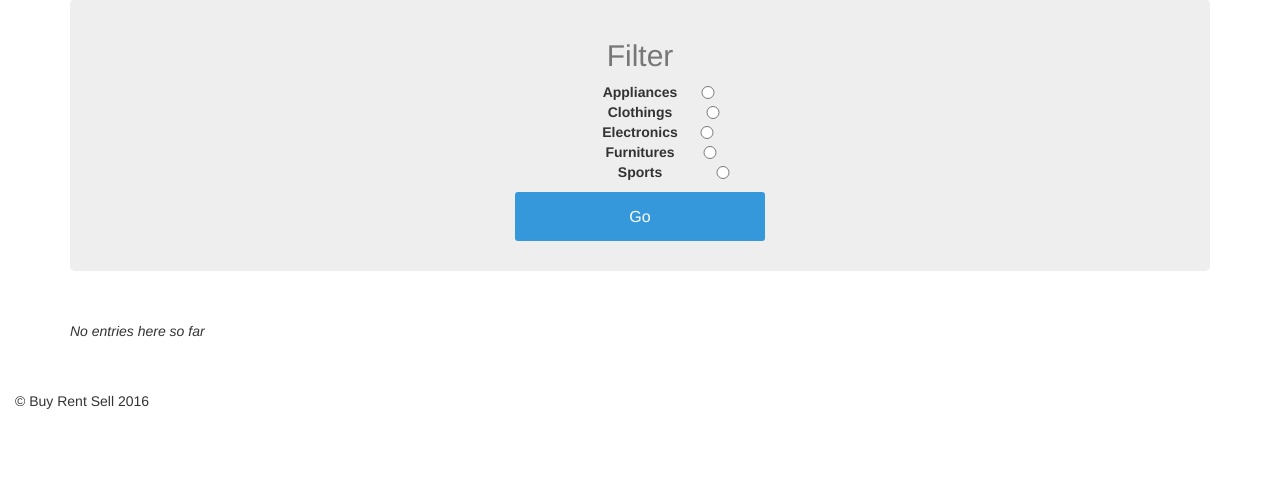
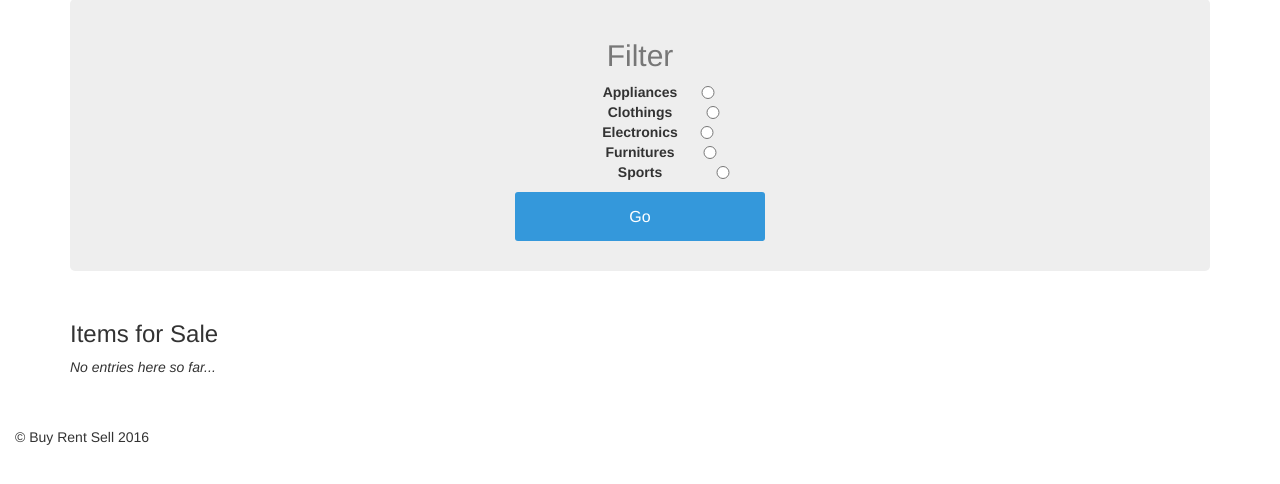
Before and after one commit to mhendri/buyrentsell, a Flask app: page /showPosts in a window 1280 px wide. Shown: the part 73-557 px from the top of the page. Run offline with Flask 2, Linux system fonts and the light colour scheme; data that the repository does not hold is empty; some libraries are stand-ins or nearby versions.

Commit message:
visual tweaks and spelling corrections

```diff
--- a/templates/report_user.html
+++ b/templates/report_user.html
@@ -6,7 +6,7 @@
 <div style="padding-top:20px" class = "radio">
   <input type="radio" name="reason" value="illegal" style="vertical-align: middle"> <b>Illegal Item</b> <br>
   <input type="radio" name="reason" value="harassment" style="vertical-align: middle"> <b>Harassment</b> <br>
-  <input type="radio" name="reason" value="nopay" style="vertical-align: middle"> <b>No payment</b> <br>
+  <input type="radio" name="reason" value="nopay" style="vertical-align: middle"> <b>No Payment</b> <br>
 <input type="submit" value="report" class="btn">
 </div>
 </form>
--- a/templates/show_entries.html
+++ b/templates/show_entries.html
@@ -34,6 +34,7 @@
 </form>
 
   <div class="posts">
+    <h3>Items for Sale</h3>
     <!-- Batch Line from http://stackoverflow.com/questions/17797921/jinja2-create-new-row-for-every-3-items -->
     {% for entry_row in entries.filter_by(isSold=False) | batch(3) %}
     <div class="row">
@@ -52,7 +53,7 @@
       {% endfor %}
     </div>
     {% else %}
-      <em>No entries here so far</em>
+      <em>No entries here so far...</em>
     {% endfor %}
   </div>
 {% endblock %}
```
